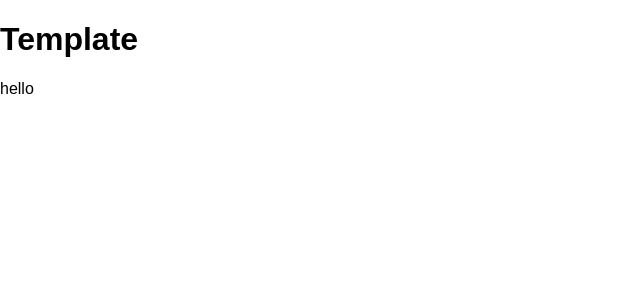
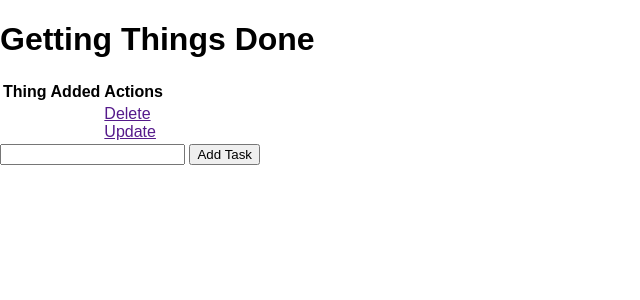
Before and after one commit to mgregoire254/Getting-Things-Done, a Flask app: page / in a window 1280 px wide. Shown: the top 300 px of the page, without its empty margins (0-640 px from the left). Run offline with Flask 2, Linux system fonts and the light colour scheme.

Commit message:
added tables, form to index.html, methods to route

```diff
--- a/app.py
+++ b/app.py
@@ -14,7 +14,7 @@ class Todo(db.Model):
 def __repr__(self):
     return '<Task %r>' % self.id
 
-@app.route('/')
+@app.route('/', methods=['POST', 'GET'])
 def index():
     return render_template('index.html')
 
--- a/templates/index.html
+++ b/templates/index.html
@@ -5,6 +5,33 @@
 {% endblock %}
 
 {% block body %}
-<h1>Template</h1>
-<p>hello</p>
+<div class="content">
+    <h1>Getting Things Done</h1>
+
+    <table>
+        <tr>
+            <th>Thing</th>
+            <th>Added</th>
+            <th>Actions</th>
+        </tr>
+        <tr>
+            <td></td>
+            <td></td>
+            <td>
+                <a href="">Delete</a>
+                <br>
+                <a href="">Update</a>
+
+            </td>
+        </tr>
+
+    </table>
+
+    <form action="/" method="POST">
+        <input type="text" name="content" id="content">
+        <input type="submit" value="Add Task">
+
+    </form>
+
+</div>
 {% endblock %}
```
